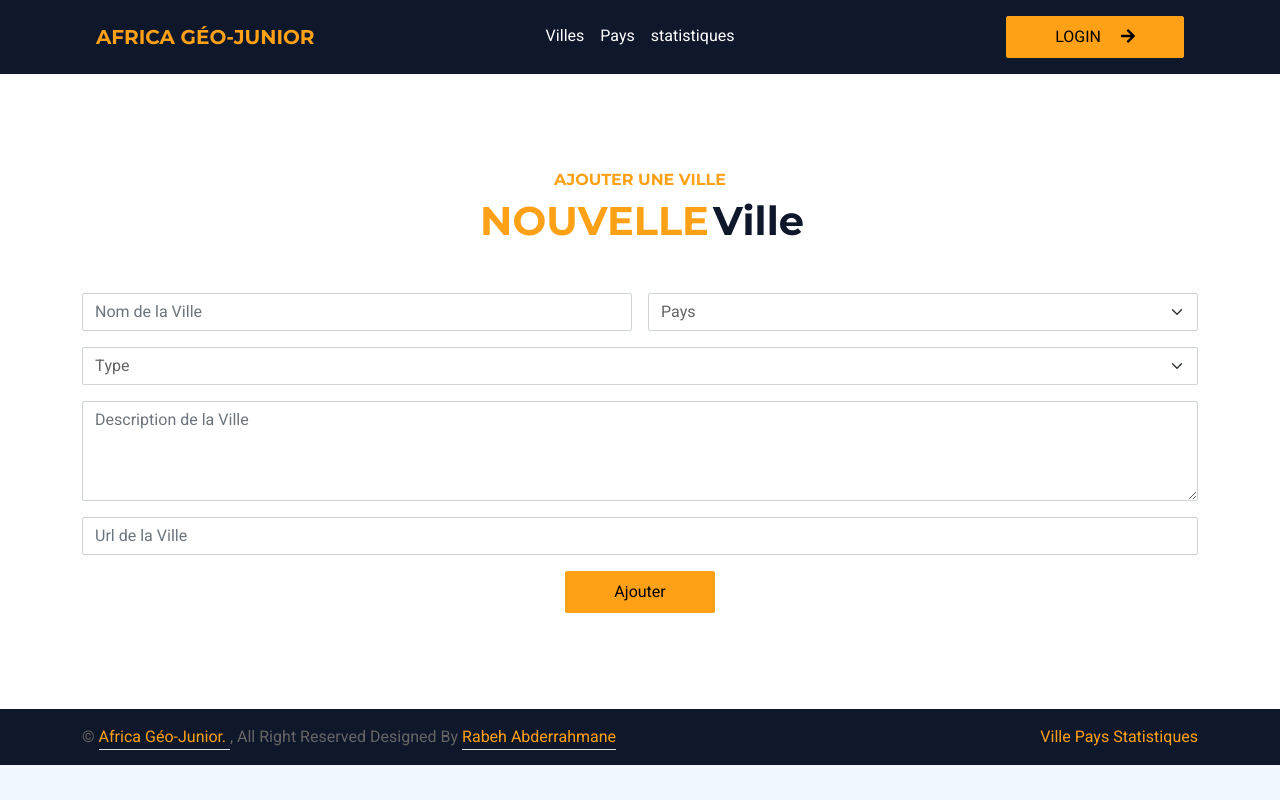
After one commit to youssefggmg/Africa-G-o-Junior-V2, a PHP site: page /view/AjouterVilleForm.php in a window 1280 px wide. The commit adds this page. Run offline with PHP 8.4, Linux system fonts and the light colour scheme; some libraries are stand-ins or nearby versions.

Commit message:
#10 : Terminer la partie de l'ajoute d'un ville en utilisant un controlleur AjouterVilleController() qui prend les info et apartire d'un methode de class ville() it effectue un insertion et returner némuro de ligne affecter (true/false)

```diff
--- a/index.php
+++ b/index.php
@@ -57,6 +57,7 @@ $villes = $villeController->afficherVilles();
                             <div class="navbar-nav py-0" id="navbarCollapseNav">
                                 <a href="/index.php" class="nav-item nav-link active">Villes</a>
                                 <a href="./pages/listPays.php" class="nav-item nav-link active">Pays</a>
+                                <a href="./pages/listPays.php" class="nav-item nav-link active">Continents</a>
                                 <a href="./pages/statistiques.php" class="nav-item nav-link active">statistiques</a>
                             </div>
                         </div>
@@ -115,7 +116,7 @@ $villes = $villeController->afficherVilles();
                         <div class="room-item shadow rounded overflow-hidden ">
 
                             <div class="p-4 mt-2 d-flex justify-content-center">
-                                <a href="./pages/form.php">
+                                <a href="./view/AjouterVilleForm.php">
                                     <button class="btn btn-sm btn-primary rounded py-2 px-4">Ajouter un
                                         Ville</button></a>
                             </div>
--- /dev/null
+++ b/view/AjouterVilleForm.php
@@ -0,0 +1,143 @@
+<!DOCTYPE html>
+<html lang="en">
+
+<head>
+    <meta charset="utf-8">
+    <title>Africa Géo-Junior</title>
+    <meta content="width=device-width, initial-scale=1.0" name="viewport">
+    <meta content="" name="keywords">
+    <meta content="" name="description">
+
+    <!-- Favicon -->
+    <link rel="icon" href="../assets/img/logo3.jpg" type="image/x-icon">
+
+    <link
+        href="https://fonts.googleapis.com/css2?family=Heebo:wght@400;500;600;700&family=Montserrat:wght@400;500;600;700&display=swap"
+        rel="stylesheet">
+
+    <!-- Icon Font Stylesheet -->
+    <link href="https://cdnjs.cloudflare.com/ajax/libs/font-awesome/5.10.0/css/all.min.css" rel="stylesheet">
+    <link href="https://cdn.jsdelivr.net/npm/bootstrap-icons@1.4.1/font/bootstrap-icons.css" rel="stylesheet">
+
+    <!-- Libraries Stylesheet -->
+    <link href="lib/animate/animate.min.css" rel="stylesheet">
+    <link href="lib/owlcarousel/assets/owl.carousel.min.css" rel="stylesheet">
+    <link href="lib/tempusdominus/css/tempusdominus-bootstrap-4.min.css" rel="stylesheet" />
+
+    <!-- Customized Bootstrap Stylesheet -->
+    <link href="../assets/css/bootstrap.min.css" rel="stylesheet">
+
+    <!-- Template Stylesheet -->
+    <link href="../assets/css/style.css" rel="stylesheet">
+</head>
+
+<body>
+    <div class="container-xxl bg-white p-0">
+        <!-- Header Start -->
+        <div class="container-fluid bg-dark px-0 py-3">
+            <div class="row gx-0" id="row_header">
+                <div class="col-md-3">
+                    <a href="../index.php"
+                        class="navbar-brand w-100 h-100 m-0 p-0 d-flex align-items-center justify-content-start">
+                        <h5 class="m-0 text-primary text-uppercase">Africa Géo-Junior</h5>
+                    </a>
+                </div>
+                <div class="col-md-6">
+                    <nav class="navbar navbar-expand-lg bg-dark navbar-dark p-3 p-lg-0">
+                        <button type="button" class="navbar-toggler" data-bs-toggle="collapse"
+                            data-bs-target="#navbarCollapse">
+                            <span class="navbar-toggler-icon"></span>
+                        </button>
+                        <div class="collapse navbar-collapse justify-content-center" id="navbarCollapse">
+                            <div class="navbar-nav py-0">
+                                <a href="../index.php" class="nav-item nav-link active">Villes</a>
+                                <a href="./listPays.php" class="nav-item nav-link active">Pays</a>
+                                <a href="./statistiques.php" class="nav-item nav-link active">statistiques</a>
+                            </div>
+                        </div>
+                    </nav>
+                </div>
+                <div class="col-md-3 d-flex align-items-center justify-content-end">
+                    <a href="https://htmlcodex.com/hotel-html-template-pro"
+                        class="btn btn-primary rounded-lg py-2  px-md-5 d-none d-lg-block">LOGIN
+                        <i class="fa fa-arrow-right ms-3"></i>
+                    </a>
+                </div>
+            </div>
+        </div>
+        <!-- Header End -->
+
+        <!-- Room Start -->
+        <div class="container-xxl py-5">
+            <div class="container-xxl py-5">
+                <div class="container">
+                    <div class="text-center wow fadeInUp" data-wow-delay="0.1s">
+                        <h6 class="section-title text-center text-primary text-uppercase">Ajouter une Ville</h6>
+                        <h1 class="mb-5"><span class="text-primary text-uppercase mx-1">Nouvelle</span>Ville</h1>
+                    </div>
+                    <form action="../controller/AjoutVilleController.php" method="POST" class="wow fadeInUp"
+                        data-wow-delay="0.2s">
+                        <div class="row g-3">
+                            <div class="col-md-6">
+                                <input type="text" name="nom" class="form-control" placeholder="Nom de la Ville"
+                                    required>
+                            </div>
+                            <div class="col-md-6">
+                                <select name="paysID" class="form-select" id="pays">
+                                    <option value="" disabled selected>Pays</option>
+                                    <option value="1">Maroc</option>
+                                </select>
+                            </div>
+                            <div class="col-12">
+                                <select name="type" class="form-select" required>
+                                    <option value="" disabled selected>Type</option>
+                                    <option value="othere">Town</option>
+                                    <option value="capital">capital</option>
+                                </select>
+                            </div>
+                            <div class="col-12">
+                                <textarea name="vill_descreption" class="form-control"
+                                    placeholder="Description de la Ville" style="height: 100px;"></textarea>
+                            </div>
+                            <div class="col-12">
+                                <input type="text" name="image" class="form-control" placeholder="Url de la Ville">
+                            </div>
+                            <div class="col-12 text-center">
+                                <button type="submit" class="btn btn-primary rounded py-2 px-5">Ajouter</button>
+                            </div>
+                        </div>
+                    </form>
+                </div>
+            </div>
+        </div>
+        <!-- Room End -->
+
+
+        <!-- Footer Start -->
+        <footer class="bg-dark py-3">
+            <div class="container">
+                <div class="copyright">
+                    <div class="row">
+                        <div class="col-md-6 text-center text-md-start mb-3 mb-md-0">
+                            &copy; <a class="border-bottom" href="#">Africa Géo-Junior.
+                            </a>, All Right Reserved Designed By <a class="border-bottom"
+                                href="https://htmlcodex.com">Rabeh Abderrahmane</a>
+                        </div>
+                        <div class="col-md-6 text-center text-md-end">
+                            <div class="footer-menu">
+                                <a href="../index.php">Ville</a>
+                                <a href="./listPays.php">Pays</a>
+                                <a href="./statistiques.php">Statistiques</a>
+                            </div>
+                        </div>
+                    </div>
+                </div>
+            </div>
+        </footer>
+        <!-- Footer End -->
+    </div>
+
+    <script src="assets/js/main.js"></script>
+</body>
+
+</html>
```
Also changed, not shown: classes/Ville.php (+7 -3 lines), controller/AjoutVilleController.php (added, +42 -0 lines), controller/SupprimerController.php (added, +15 -0 lines), controller/VilleController.php (+10 -1 lines).
